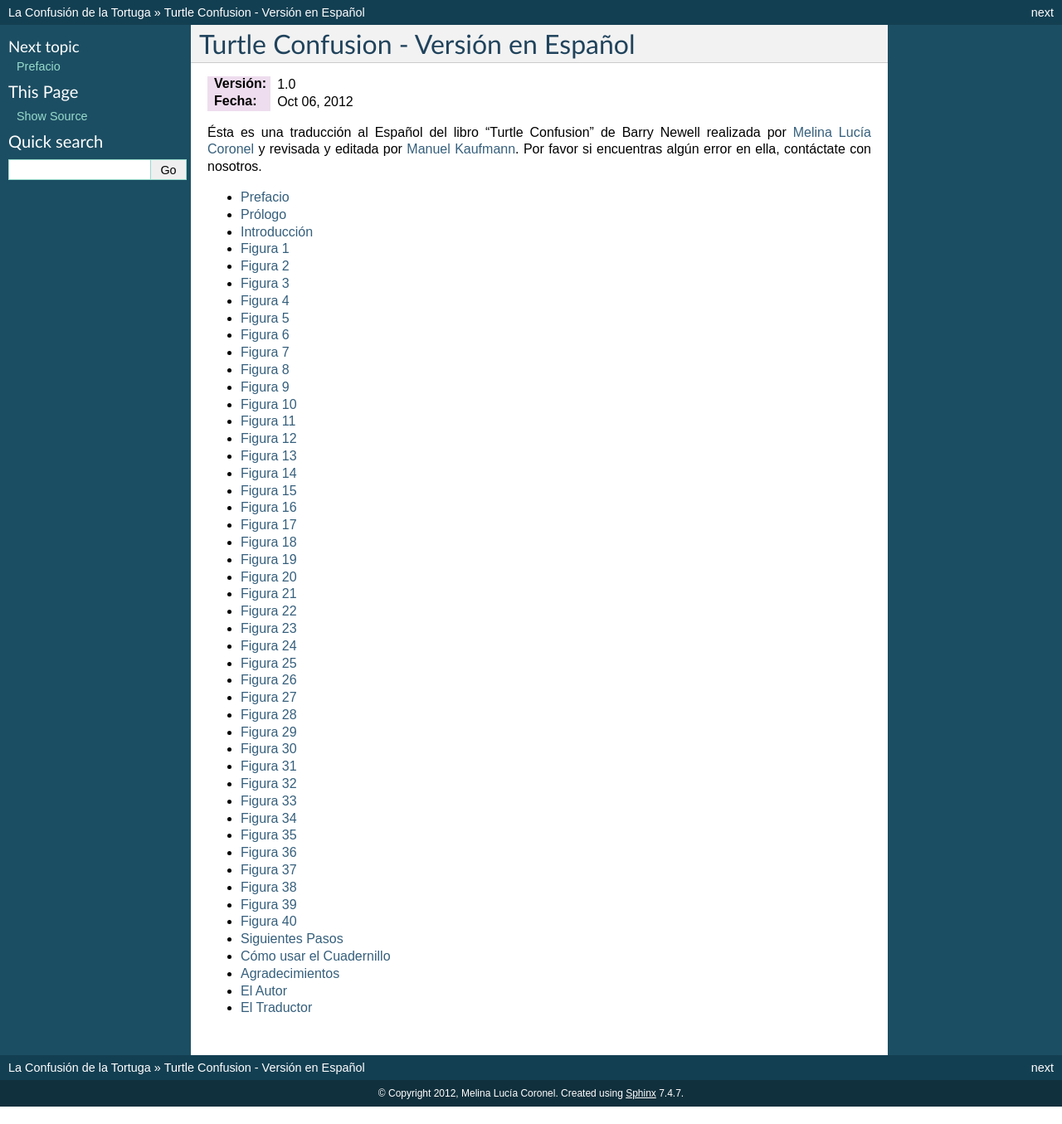
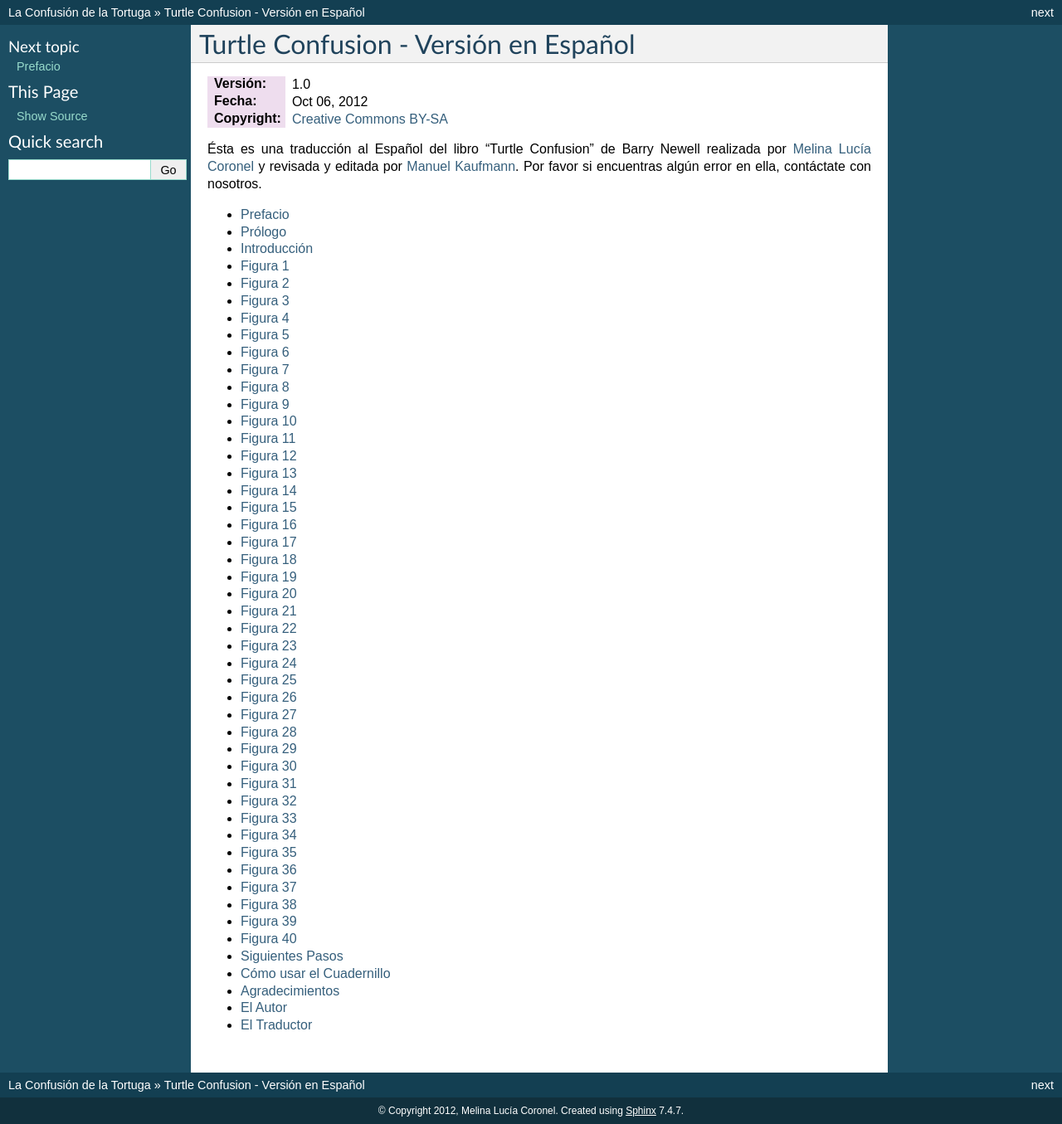
Before and after one commit to humitos/turtle-confusion-es, a Sphinx documentation site: the page built from docs/index.rst, in a window 1280 px wide. Shown: the whole page at 83% size. Built offline with Sphinx 7.4.7, drawn with Linux system fonts in a browser that asks for light colours; before the commit the page ends 1334 px from its top, so only the background shows below that.

Commit message:
Creative Commons Licence added
BY-SA: http://creativecommons.org/licenses/by-sa/3.0/deed.es

```diff
--- a/docs/index.rst
+++ b/docs/index.rst
@@ -6,9 +6,9 @@
 
 :Versión: |version|
 :Fecha: |today|
+:Copyright: `Creative Commons BY-SA`_
 
-.. We are asking to the author about the License of this Translation.
-.. :Copyright:
+.. _Creative Commons BY-SA: http://creativecommons.org/licenses/by-sa/3.0/deed.es
 
 Ésta es una traducción al Español del libro "Turtle Confusion" de Barry Newell realizada por `Melina Lucía Coronel`_ y revisada y editada por `Manuel Kaufmann`_. Por favor si encuentras algún error en ella, contáctate con nosotros.
 
```
